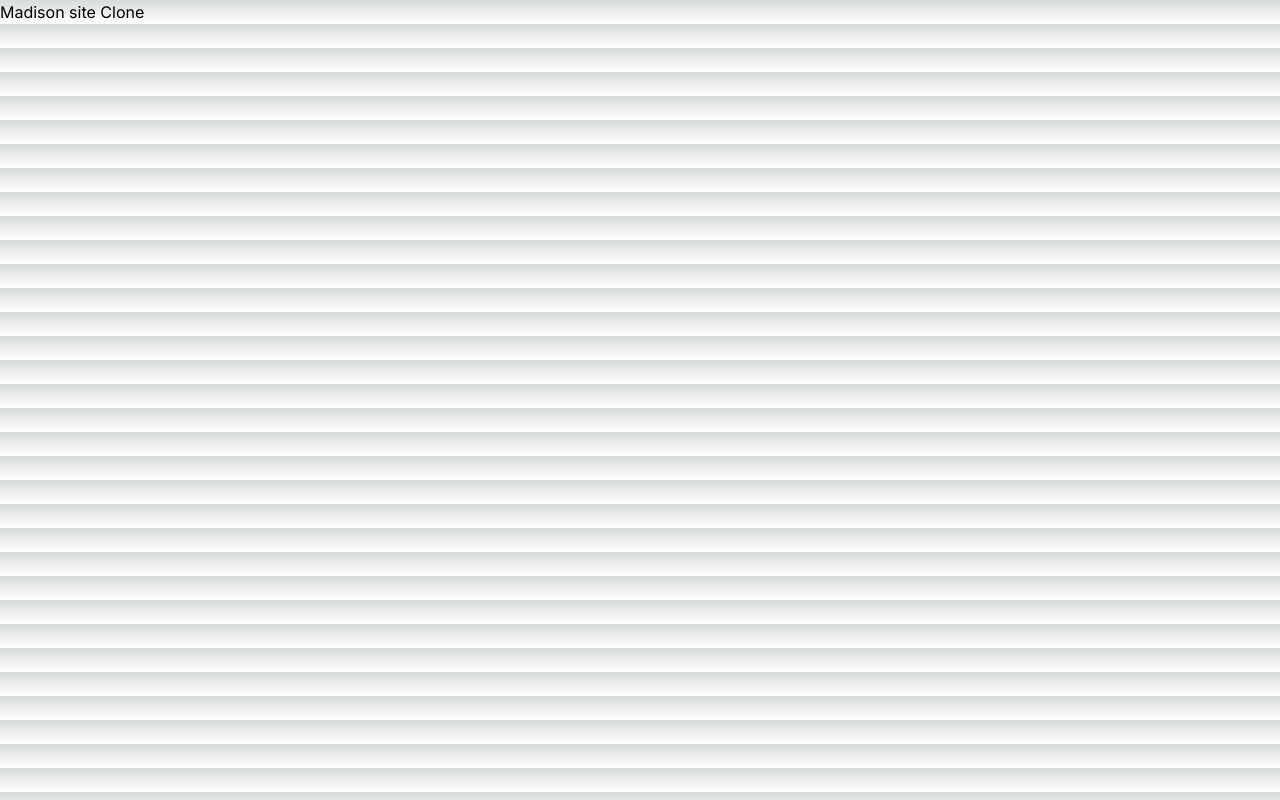
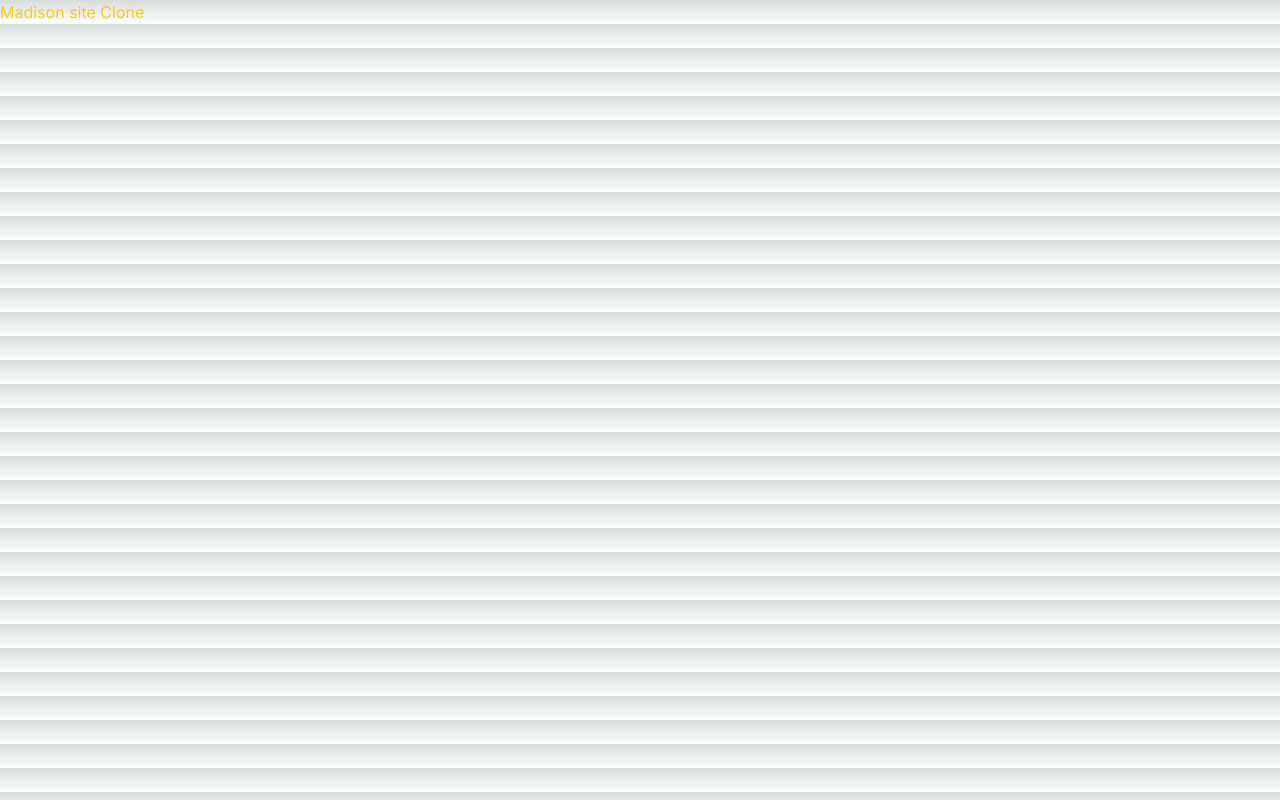
Before and after one commit to shunssv/demo-madisonbeer-clone, a Next.js app: page / in a window 1280 px wide. Built offline with nearby package versions, Linux system fonts and the light colour scheme.

Commit message:
:sparkles: Add new page

```diff
--- /dev/null
+++ b/src/app/about/page.tsx
@@ -0,0 +1,5 @@
+export default function Page() {
+  return (
+    <p>About page</p>
+  )
+}
--- a/src/app/page.tsx
+++ b/src/app/page.tsx
@@ -2,6 +2,6 @@ import Image from 'next/image'
 
 export default function Home() {
   return (
-    <p>Madison site Clone</p>
+    <p className='hover:text-yellow-400'>Madison site Clone</p>
   )
 }
```
